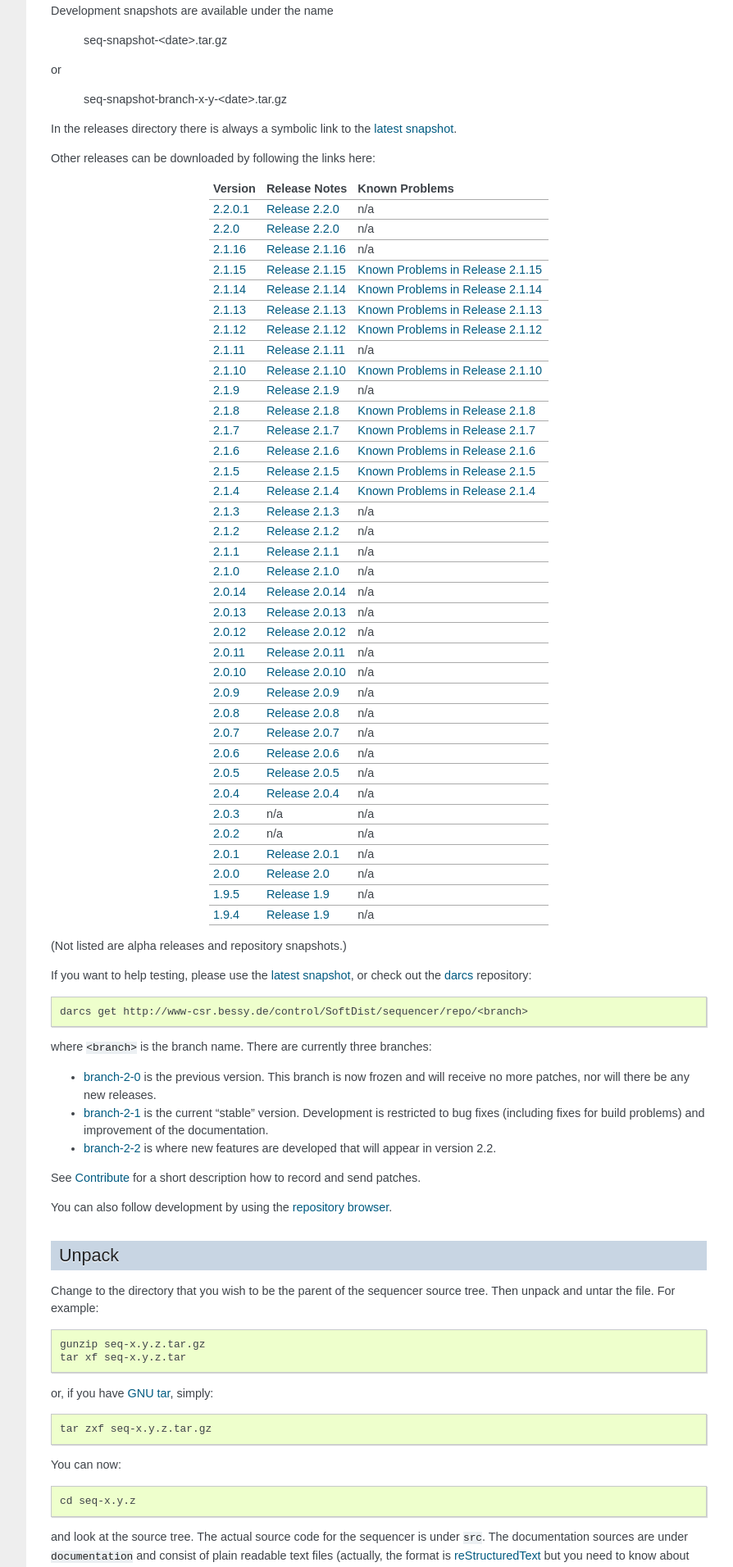
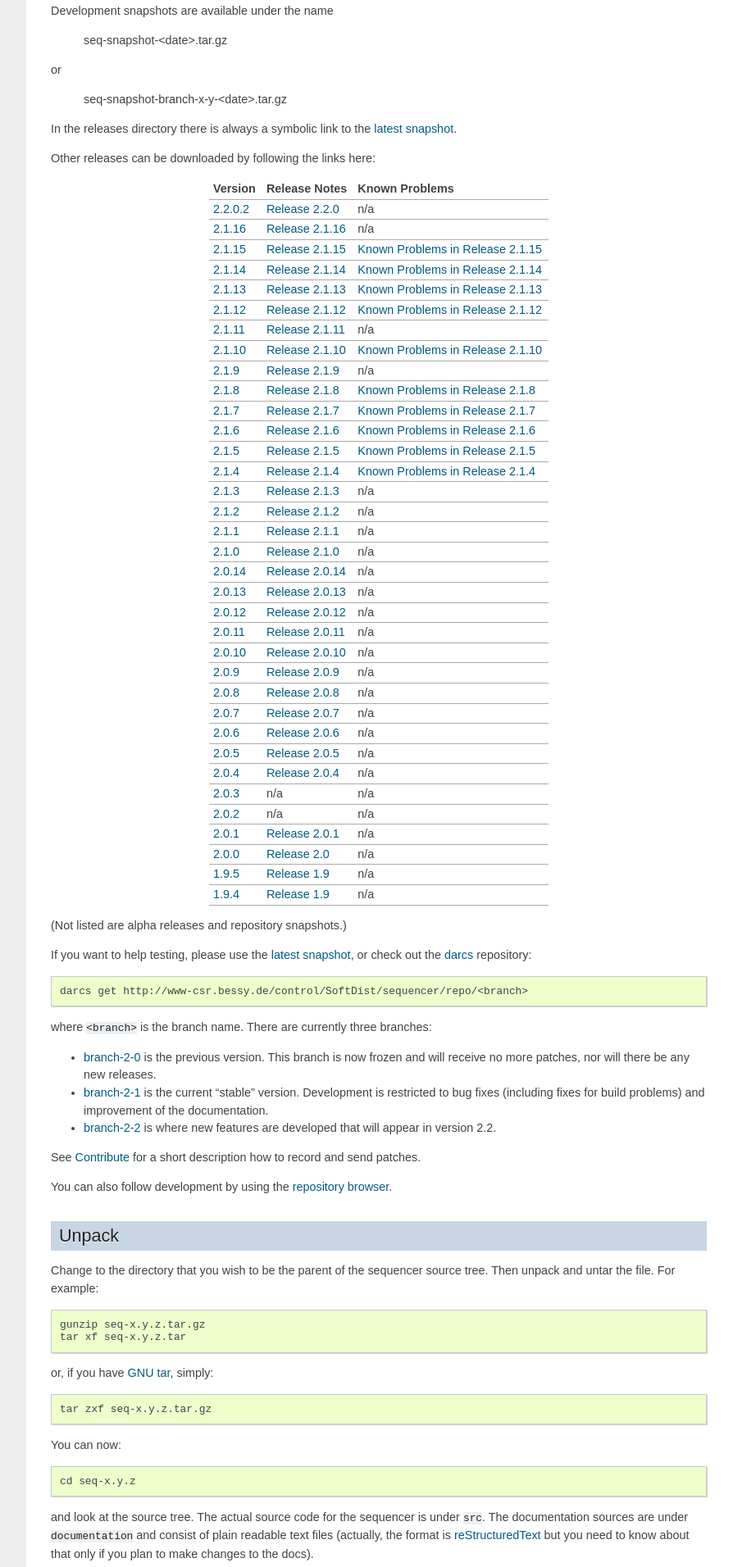
Before and after one commit to jeonghanlee/sequencer-2-2, a Sphinx documentation site: the page built from documentation/Installation.txt, in a window 1280 px wide. Shown: the part 524-2436 px from the top of the page at 82% size, without its empty margins (352-1246 px from the left). Built offline with Sphinx 7.4.7, drawn with Linux system fonts in a browser that asks for light colours.

Commit message:
docs: added 2.2.0.2 to Installation page, remove links to 2.2.0 and 2.2.0.1

```diff
--- a/documentation/Installation.txt
+++ b/documentation/Installation.txt
@@ -49,8 +49,7 @@
    ========== =========================== ============================
    Version    Release Notes               Known Problems
    ========== =========================== ============================
-   `2.2.0.1`_ :ref:`Release_Notes_2.2.0`  n/a
-   `2.2.0`_   :ref:`Release_Notes_2.2.0`  n/a
+   `2.2.0.2`_ :ref:`Release_Notes_2.2.0`  n/a
    `2.1.16`_  :ref:`Release_Notes_2.1.16` n/a
    `2.1.15`_  :ref:`Release_Notes_2.1.15` :ref:`Known_Problems_2.1.15`
    `2.1.14`_  :ref:`Release_Notes_2.1.14` :ref:`Known_Problems_2.1.14`
@@ -112,7 +111,7 @@
 You can also follow development by using the `repository browser`_.
 
 .. _latest snapshot: http://www-csr.bessy.de/control/SoftDist/sequencer/releases/seq-snapshot-latest.tar.gz
-.. _2.2.0.1: http://www-csr.bessy.de/control/SoftDist/sequencer/releases/seq-2.2.0.1.tar.gz
+.. _2.2.0.2: http://www-csr.bessy.de/control/SoftDist/sequencer/releases/seq-2.2.0.2.tar.gz
 .. _2.2.0: http://www-csr.bessy.de/control/SoftDist/sequencer/releases/seq-2.2.0.tar.gz
 .. _2.1.16: http://www-csr.bessy.de/control/SoftDist/sequencer/releases/seq-2.1.16.tar.gz
 .. _2.1.15: http://www-csr.bessy.de/control/SoftDist/sequencer/releases/seq-2.1.15.tar.gz
```
